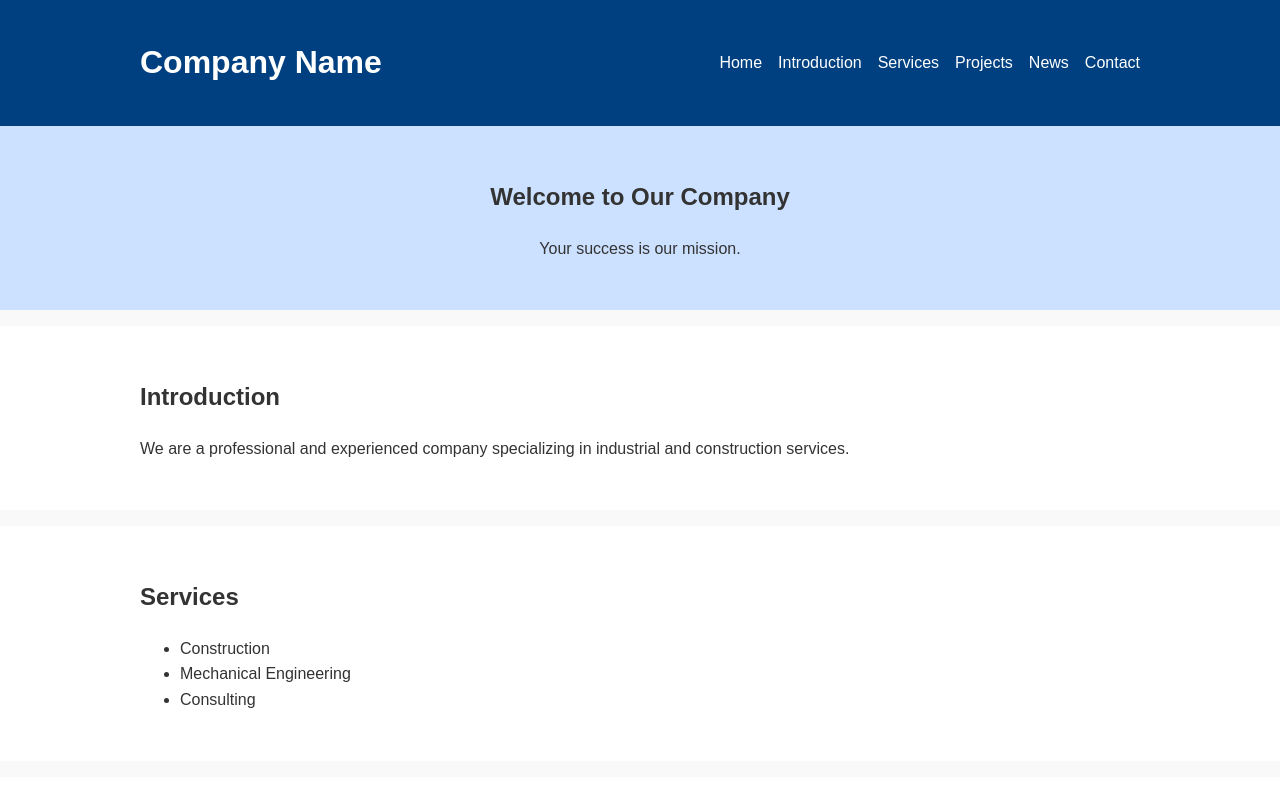
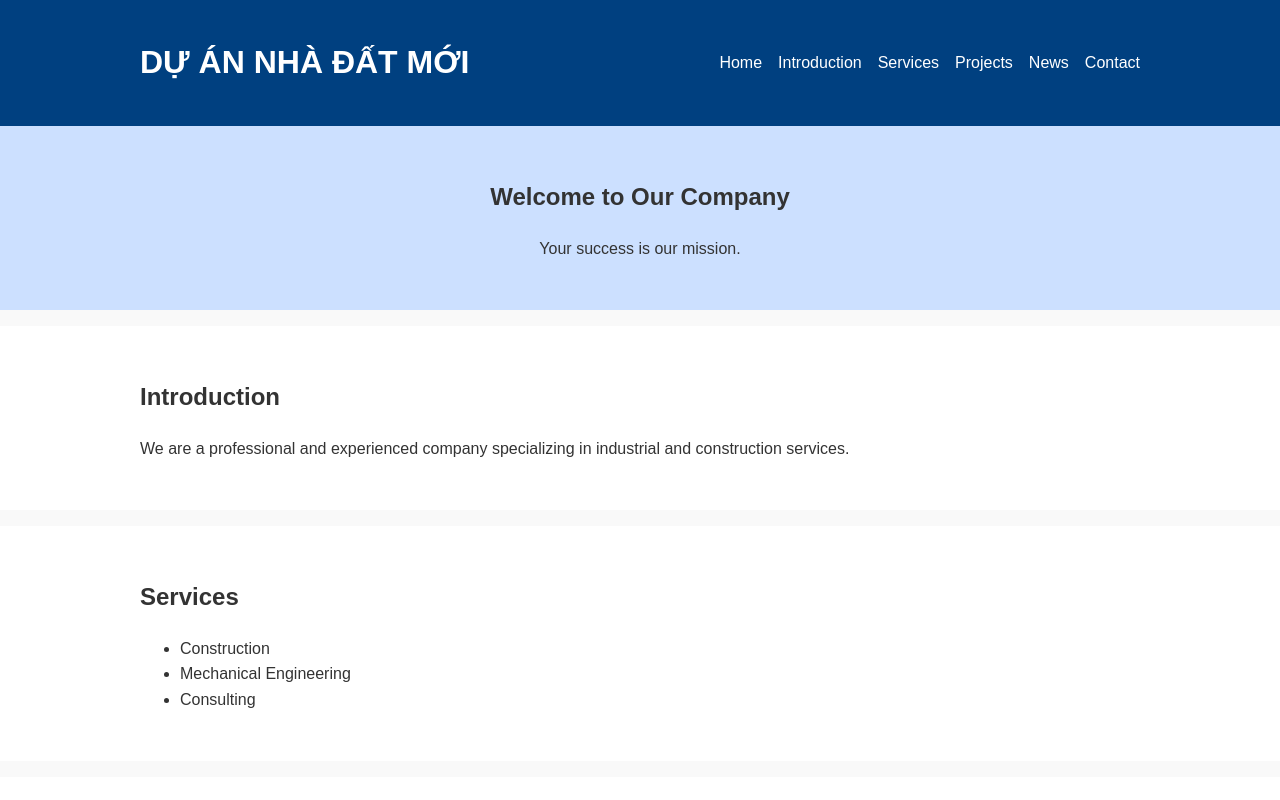
Before and after one commit to giaphucautobot/website, a plain HTML site: page index.html in a window 1280 px wide. Shown: the top 800 px of the page. Drawn offline with Linux system fonts and the light colour scheme.

Commit message:
change project name

```diff
--- a/index.html
+++ b/index.html
@@ -9,7 +9,7 @@
 <body>
   <header>
     <div class="container">
-      <h1>Company Name</h1>
+      <h1>DỰ ÁN NHÀ ĐẤT MỚI</h1>
       <nav>
         <ul>
           <li><a href="#home">Home</a></li>
```
